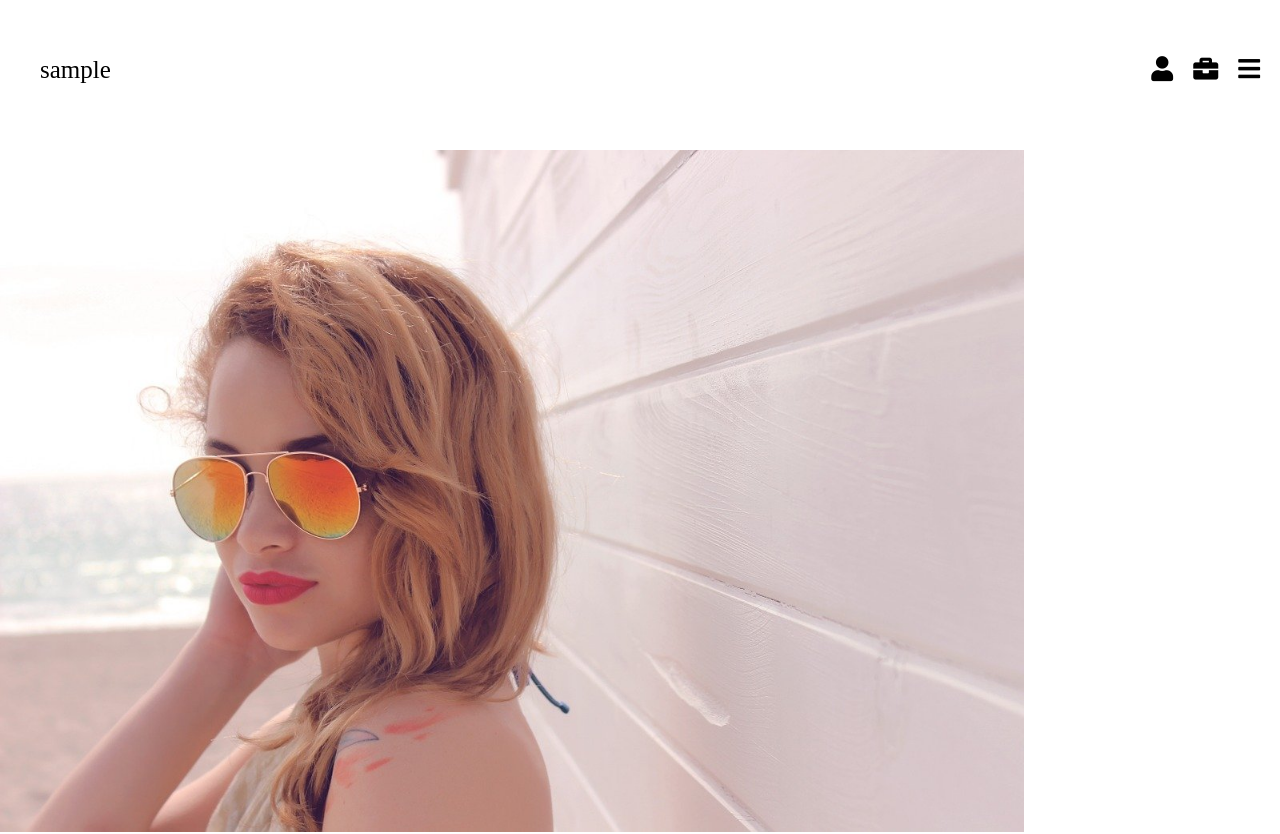
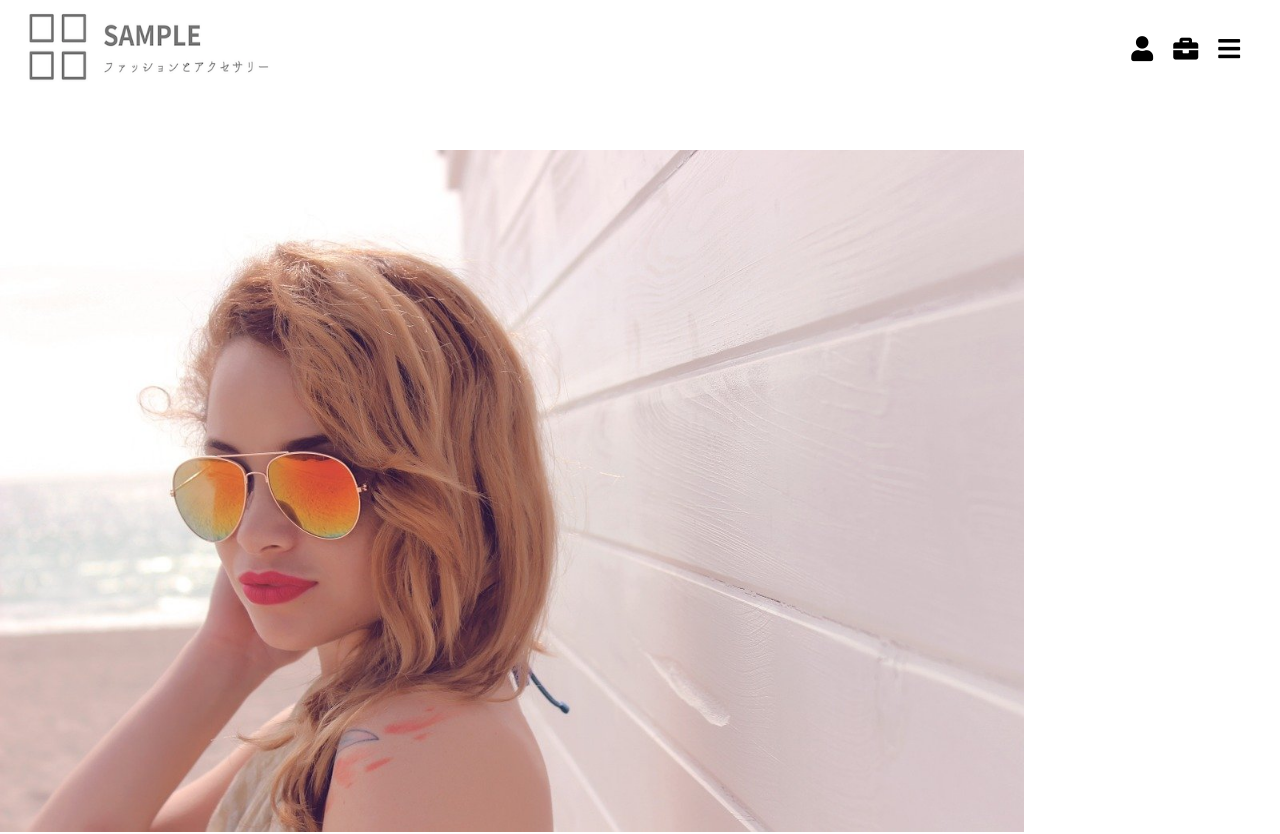
Before and after one commit to ystechnology/pt_01, a plain HTML site: page index.html in a window 1280 px wide. Shown: the top 834 px of the page. Drawn offline with Linux system fonts and the light colour scheme; a script that the page names is missing.

Commit message:
add_file
add_file

```diff
--- a/css/breakpoints/_base.scss
+++ b/css/breakpoints/_base.scss
@@ -1,11 +1,12 @@
 header {
   width: 100%;
   position: fixed;
-  background: rgba(255,255,255,0.5);
+  // background: rgba(255,255,255,0.5);
+  background-color: #fff;
 
   display: flex;
   justify-content: space-between;
-  padding: 20px;
+  // padding: 20px;
   position: fixed;
   top: 0;
   transition: .5s;
--- a/index.html
+++ b/index.html
@@ -14,7 +14,7 @@
     <header>
       <div class="header_contents">
         <div class="header_title">
-          sample
+          <img src="images/img_logo.jpg" width="90%" height="90px" alt="">
         </div>
 
         <div class="header_nav">
```
Also changed, not shown: css/stylesheet.css, images/img_logo.jpg (added), 1 other file.
